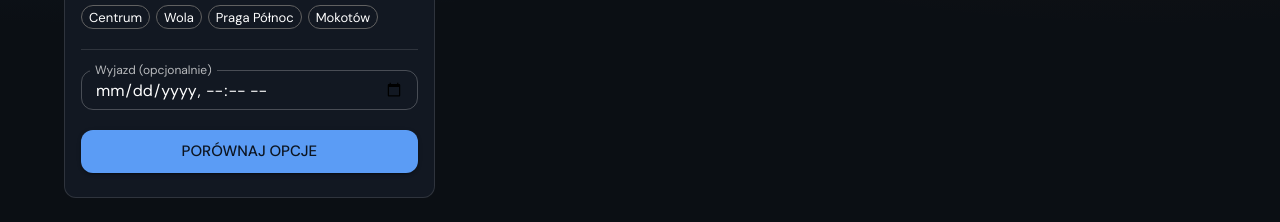
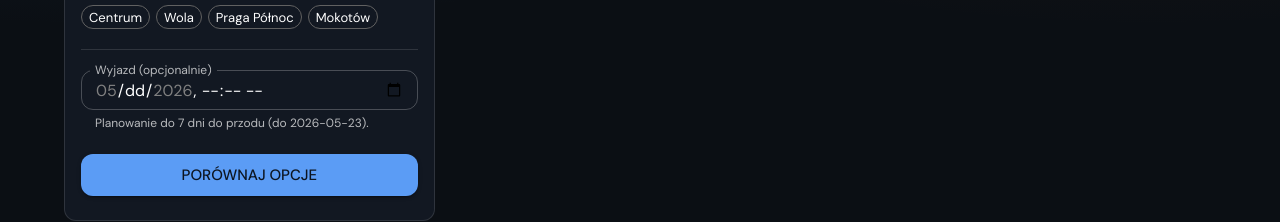
Before and after one commit to AtarSander/how-to-get-there, a React (Vite) app in the folder frontend/: page / in a window 1280 px wide. Shown: the part 1093-1315 px from the top of the page. Built offline with nearby package versions, Linux system fonts and the light colour scheme.

Commit message:
Frontend: Limited dates ahead

```diff
--- a/frontend/src/App.jsx
+++ b/frontend/src/App.jsx
@@ -1,4 +1,4 @@
-import { useMemo, useState } from "react";
+import { useEffect, useMemo, useState } from "react";
 import DirectionsCarIcon from "@mui/icons-material/DirectionsCar";
 import DirectionsTransitIcon from "@mui/icons-material/DirectionsTransit";
 import LocalParkingIcon from "@mui/icons-material/LocalParking";
@@ -38,6 +38,30 @@ import { SUPPORTED_LOCALES } from "./language/translations";
 import RouteMap from "./RouteMap";
 
 const WARSAW_PRESET_KEYS = ["centrum", "wola", "praga", "mokotow"];
+const DEPARTURE_PLANNING_DAYS = 7;
+
+function toLocalDateString(value = new Date()) {
+  const date = new Date(value);
+  date.setSeconds(0, 0);
+  const offset = date.getTimezoneOffset();
+  const local = new Date(date.getTime() - offset * 60_000);
+  return local.toISOString().slice(0, 10);
+}
+
+function addDaysToDateString(dateString, days) {
+  const [year, month, day] = dateString.split("-").map(Number);
+  const shifted = new Date(year, month - 1, day);
+  shifted.setDate(shifted.getDate() + days);
+  return toLocalDateString(shifted);
+}
+
+function toLocalDateTimeString(value = new Date()) {
+  const date = new Date(value);
+  date.setSeconds(0, 0);
+  const offset = date.getTimezoneOffset();
+  const local = new Date(date.getTime() - offset * 60_000);
+  return local.toISOString().slice(0, 16);
+}
 
 const WARSAW_PRESETS = {
   centrum: { lat: 52.2297, lon: 21.0122 },
@@ -295,13 +319,28 @@ export default function App() {
   const [result, setResult] = useState(null);
   const [activeMode, setActiveMode] = useState(null);
 
-  const departureDefault = useMemo(() => {
-    const now = new Date();
-    now.setSeconds(0, 0);
-    const offset = now.getTimezoneOffset();
-    const local = new Date(now.getTime() - offset * 60_000);
-    return local.toISOString().slice(0, 16);
+  const departureBounds = useMemo(() => {
+    const today = toLocalDateString();
+    const end = addDaysToDateString(today, DEPARTURE_PLANNING_DAYS);
+    return {
+      min: `${today}T00:00`,
+      max: `${end}T23:59`,
+      start: today,
+      end,
+    };
   }, []);
+
+  useEffect(() => {
+    if (!departureAt) {
+      return;
+    }
+    const selectedDate = departureAt.slice(0, 10);
+    if (selectedDate < departureBounds.start || selectedDate > departureBounds.end) {
+      setDepartureAt("");
+    }
+  }, [departureAt, departureBounds]);
+
+  const departureDefault = useMemo(() => toLocalDateTimeString(), []);
 
   function handleMapClick(lat, lon, target) {
     const point = { lat, lon, label: "" };
@@ -471,9 +510,17 @@ export default function App() {
                 onChange={(e) => setDepartureAt(e.target.value)}
                 fullWidth
                 size="small"
+                helperText={t("form.departurePlanningHint", {
+                  days: DEPARTURE_PLANNING_DAYS,
+                  end: departureBounds.end,
+                })}
                 slotProps={{
                   inputLabel: { shrink: true },
-                  htmlInput: { placeholder: departureDefault },
+                  htmlInput: {
+                    placeholder: departureDefault,
+                    min: departureBounds.min,
+                    max: departureBounds.max,
+                  },
                 }}
               />
 
--- a/frontend/src/language/translations.js
+++ b/frontend/src/language/translations.js
@@ -32,6 +32,8 @@ export const translations = {
       presetForOrigin: "Start",
       presetForDestination: "Cel",
       departureOptional: "Wyjazd (opcjonalnie)",
+      departurePlanningHint:
+        "Planowanie do {{days}} dni do przodu (do {{end}}).",
       compare: "Porównaj opcje",
       searching: "Szukam tras…",
       unknownError: "Nieznany błąd.",
@@ -109,6 +111,8 @@ export const translations = {
       presetForOrigin: "Start",
       presetForDestination: "Destination",
       departureOptional: "Departure (optional)",
+      departurePlanningHint:
+        "Plan up to {{days}} days ahead (through {{end}}).",
       compare: "Compare options",
       searching: "Searching routes…",
       unknownError: "Unknown error.",
```
Also changed, not shown: frontend/src/api.js (+15 -0 lines), frontend/src/geocoding.js (+12 -0 lines).
